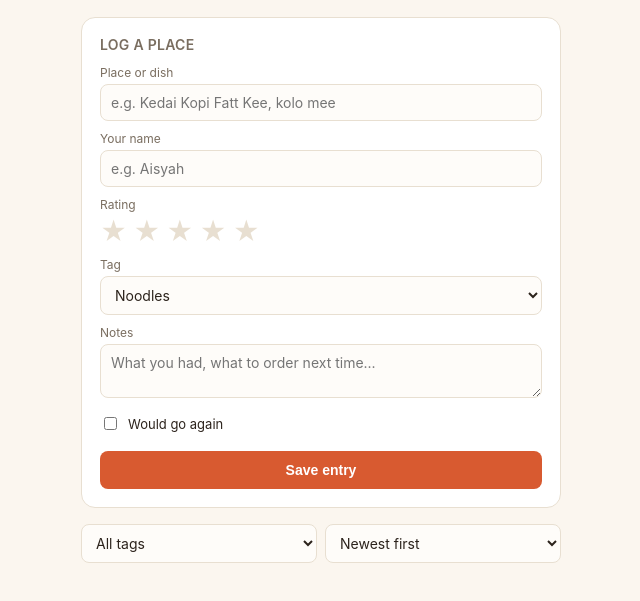
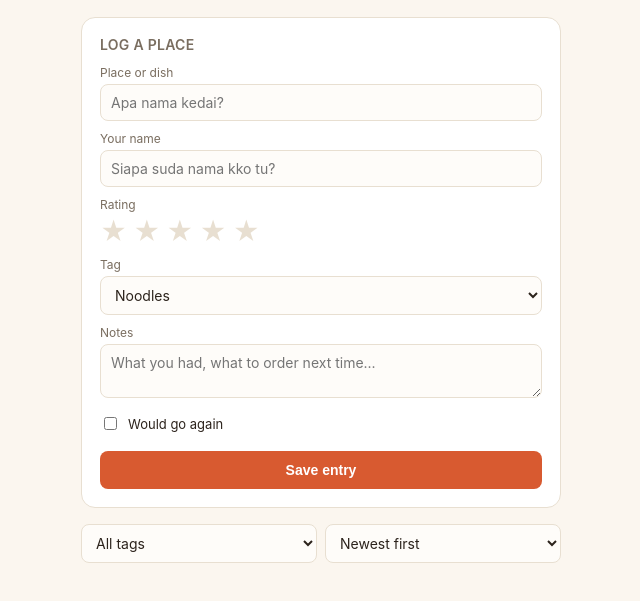
Before and after one commit to futz26/makan, a plain HTML site: page index.html in a window 1280 px wide. Shown: the part 83-684 px from the top of the page, without its empty margins (319-959 px from the left). Drawn offline with Linux system fonts and the light colour scheme; no server answers.

Commit message:
Update index.html

```diff
--- a/index.html
+++ b/index.html
@@ -128,10 +128,10 @@
   <div class="card">
     <h2>Log a place</h2>
     <label for="name">Place or dish</label>
-    <input type="text" id="name" placeholder="e.g. Kedai Kopi Fatt Kee, kolo mee">
+    <input type="text" id="name" placeholder="Apa nama kedai?">
 
     <label for="submitter">Your name</label>
-    <input type="text" id="submitter" placeholder="e.g. Aisyah">
+    <input type="text" id="submitter" placeholder="Siapa suda nama kko tu?">
 
     <label>Rating</label>
     <div class="stars" id="stars">
```
